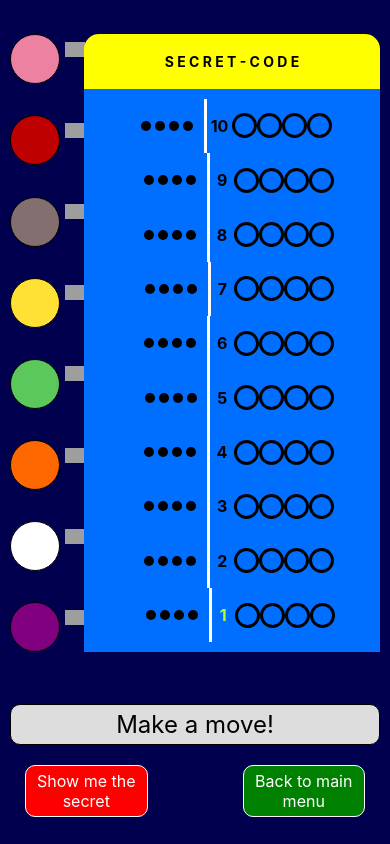
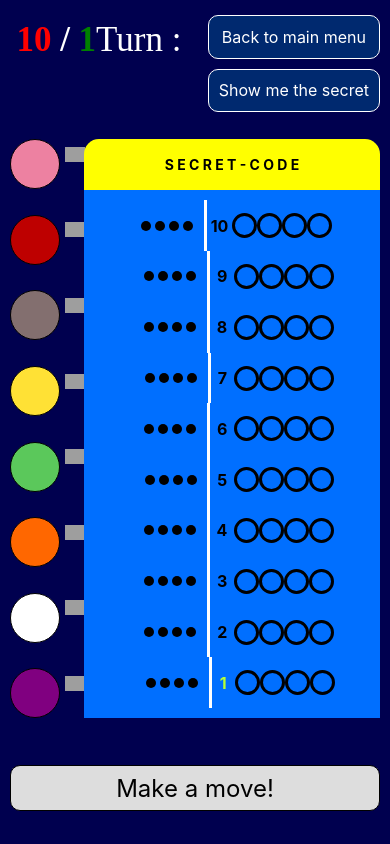
Before and after one commit to lior-tsah/TheSecretCode, a React Native app: screen /Game in a window 390 px wide. Built offline with nearby package versions, Linux system fonts and the light colour scheme; grey boxes are pictures that could not be loaded.

Commit message:
finish game

```diff
--- a/components/Dropdown.js
+++ b/components/Dropdown.js
@@ -1,25 +1,49 @@
 import SelectDropdown from 'react-native-select-dropdown';
 import React from 'react';
+import {StyleSheet, Text, View} from 'react-native';
 
 const Dropdown = props => {
-  const {options, placeholder, backgroundColor, onSelectOption, textColor} =
-    props;
+  const {
+    options,
+    placeholder,
+    backgroundColor,
+    onSelectOption,
+    textColor,
+    height,
+    width,
+    renderDropdownIcon,
+    dropdownIconPosition = 'left',
+  } = props;
+
+  const styles = StyleSheet.create({
+    main: {
+      height: height,
+      backgroundColor: backgroundColor,
+      width: width,
+      borderRadius: 10,
+      borderWidth: 1,
+      borderColor: '#fff',
+    },
+    dropdown: {
+      backgroundColor: backgroundColor,
+      width: 200,
+      borderRadius: 10,
+      borderWidth: 1,
+      borderColor: '#fff',
+    },
+  });
 
   return (
     <SelectDropdown
-      buttonStyle={{
-        height: 40,
-        backgroundColor: backgroundColor,
-        width: 200,
-        borderRadius: 10,
-        borderWidth: 1,
-        borderColor: '#fff',
-      }}
+      buttonStyle={styles.main}
+      renderDropdownIcon={renderDropdownIcon}
+      dropdownIconPosition={dropdownIconPosition}
       buttonTextStyle={{color: textColor}}
       rowTextStyle={{color: textColor}}
-      dropdownStyle={{backgroundColor: backgroundColor}}
+      dropdownStyle={styles.dropdown}
       data={options}
       defaultButtonText={placeholder}
+
       onSelect={onSelectOption}
       buttonTextAfterSelection={(selectedItem, index) => {
         // text represented after item is selected
--- /dev/null
+++ b/components/Header.js
@@ -0,0 +1,87 @@
+import React from 'react';
+import {StyleSheet, Text, View} from 'react-native';
+import Dropdown from './Dropdown';
+import {language} from '../data';
+import RegularButton from './RegularButton';
+
+const Header = props => {
+  const {levels, numOfTurn, isShowSecretCode, currLanguage} = props;
+
+  const genericTextStyle = {
+    fontSize: 35,
+    fontFamily: 'cursive',
+  };
+  const textDetails = [
+    {
+      text: `${language[currLanguage].turn} :`,
+      style: {color: '#fff'},
+    },
+    {
+      text: `${10 - numOfTurn}`,
+      style: {color: 'green', fontWeight: 'bold'},
+    },
+    {
+      text: ' / ',
+      style: {color: '#fff', fontWeight: 'bold'},
+    },
+    {
+      text: '10',
+      style: {color: 'red', fontWeight: 'bold'},
+    },
+  ];
+
+  const styles = StyleSheet.create({
+    main: {
+      flex: 2,
+      flexDirection: 'row-reverse',
+      height: '100%',
+    },
+    dropdown: {
+      padding: 10,
+      height: '100%',
+    },
+    text: {
+      //justifyContent: 'center',
+      //alignItems: 'center',
+      flexDirection: currLanguage === 'he' ? 'row' : 'row-reverse',
+    },
+    textPicker: {
+      flex: 4,
+      height: '100%',
+      flexDirection: 'column',
+      justifyContent: 'space-between',
+      alignItems: 'center',
+      paddingTop: 20,
+    },
+  });
+  return (
+    <View style={styles.main}>
+      {!isShowSecretCode && (
+        <View style={styles.dropdown}>
+          {levels.map((level, index) => (
+            <RegularButton
+              key={index}
+              width={'100%'}
+              height={'50%'}
+              onPress={level.func}
+              text={level.label}
+              color={'#00296f'}
+              fontSize={16}
+            />
+          ))}
+        </View>
+      )}
+      <View style={styles.textPicker}>
+        <View style={styles.text}>
+          {textDetails.map((text, index) => (
+            <Text key={index} style={[genericTextStyle, text.style]}>
+              {text.text}
+            </Text>
+          ))}
+        </View>
+      </View>
+    </View>
+  );
+};
+
+export default Header;
--- a/data.js
+++ b/data.js
@@ -73,7 +73,8 @@ export const menuURL =
   'https://cdn4.vectorstock.com/i/1000x1000/25/23/dartboard-with-dart-over-blue-background-vector-2122523.jpg';
 export const wheelURL =
   'https://cdn4.iconfinder.com/data/icons/blue-common-symbols-vol-1/1024/cog_wheel_sprocket_piece_gear_app_mobile-512.png';
-
+export const threeDotsURL =
+  'https://cdn4.iconfinder.com/data/icons/utilities-part-2/64/dots-512.png';
 export const XURL =
   'https://icon2.cleanpng.com/20180326/gew/kisspng-red-computer-icons-clip-art-cross-5ab9206bf219e5.8839672315220818999917.jpg';
 export const language = {
@@ -84,10 +85,11 @@ export const language = {
     backToMainMenuBtn: 'חזרה לתפריט הראשי',
     warningAlertTitle: 'האם אתה בטוח?',
     warningAlertDetails: 'אתה בטוח רוצה לצפות בקוד הסודי עכשיו?',
-    warningAlertBackDetails:'האם אתה בטוח שברצונך לסיים כעת את המשחק ולחזור לתפריט הראשי?',
+    warningAlertBackDetails:
+      'האם אתה בטוח שברצונך לסיים כעת את המשחק ולחזור לתפריט הראשי?',
     yes: 'כן',
     no: 'לא',
-
+    turn: 'תור',
     //--------- Menu ---------
     mainTitle: 'בול פגיעה',
     startGameBtn: 'התחל משחק',
@@ -125,10 +127,11 @@ export const language = {
     backToMainMenuBtn: 'Back to main menu',
     warningAlertTitle: 'Are your sure?',
     warningAlertDetails: 'Are you sure you want to watch the secret code now?',
-    warningAlertBackDetails:'Are you sure you want to end the game now and return to the main menu?',
+    warningAlertBackDetails:
+      'Are you sure you want to end the game now and return to the main menu?',
     yes: 'Yes',
     no: 'No',
-
+    turn: 'Turn',
     //Menu
     mainTitle: 'The Secret Code',
     startGameBtn: 'Start Game',
--- a/screens/Game.js
+++ b/screens/Game.js
@@ -1,6 +1,6 @@
 /* eslint-disable react-hooks/exhaustive-deps */
 import React, {useEffect, useRef, useState, useContext} from 'react';
-import {StyleSheet, View, Alert} from 'react-native';
+import {StyleSheet, View, Alert, Image} from 'react-native';
 import Board from '../components/Board';
 import NavColors from '../components/NavColors';
 import {
@@ -12,10 +12,12 @@ import {
   winningURL,
   loseURL,
   language,
+  threeDotsURL,
 } from '../data';
 import {useNavigation} from '@react-navigation/native';
 import {SettingsContext} from '../SettingsContext';
 import RegularButton from '../components/RegularButton';
+import Header from '../components/Header';
 
 const Game = props => {
   const navigation = useNavigation();
@@ -154,8 +156,28 @@ const Game = props => {
       () => navigation.navigate('Menu'),
     );
   };
+
+  const levels = [
+    {
+      label: language[currLanguage].backToMainMenuBtn,
+      func: onPressBackToTheMainMenu,
+    },
+    {
+      label: language[currLanguage].showSecretBtn,
+      func: onPressShowSecret,
+    },
+  ];
+
+  const headerProps = {
+    levels,
+    isShowSecretCode,
+    numOfTurn,
+    currLanguage,
+  };
   return (
     <View style={styles.container}>
+      <Header {...headerProps} />
+
       <View style={styles.main}>
         <NavColors
           setChosenColor={setChosenColor}
@@ -174,20 +196,26 @@ const Game = props => {
           chosenColor={!!chosenColor}
         />
       </View>
-      <View style={{flex: 2, margin: 10, justifyContent: 'center'}}>
+      <View
+        style={{
+          flex: 1,
+          marginBottom: 20,
+          padding: 10,
+        }}>
+        <View>
           {isShowSecretCode ? (
             <RegularButton
               width={'100%'}
-            height={40}
+              height={'90%'}
               onPress={() => navigation.navigate('Menu')}
               text={language[currLanguage].backToMainMenuBtn}
               color={'green'}
               fontSize={20}
             />
           ) : (
-          <View>
             <RegularButton
               width={'100%'}
+              height={'90%'}
               onPress={calculateResults}
               text={language[currLanguage].makeMoveBtn}
               color={'cyan'}
@@ -198,25 +226,8 @@ const Game = props => {
               }
               textColor={'#000'}
             />
-
-            <View style={styles.button}>
-              <RegularButton
-                width={'35%'}
-                onPress={onPressShowSecret}
-                text={language[currLanguage].showSecretBtn}
-                color={'red'}
-                fontSize={16}
-              />
-              <RegularButton
-                width={'35%'}
-                onPress={onPressBackToTheMainMenu}
-                text={language[currLanguage].backToMainMenuBtn}
-                color={'green'}
-                fontSize={16}
-              />
+          )}
         </View>
-          </View>
-        )}
       </View>
     </View>
   );
@@ -226,14 +237,12 @@ const styles = StyleSheet.create({
   container: {height: '100%', backgroundColor: '#00004f'},
   main: {
     justifyContent: 'space-between',
-    flex: 10,
+    flex: 12,
     flexDirection: 'row',
     alignItems: 'center',
   },
   button: {
-    flexDirection: 'row',
-    justifyContent: 'space-between',
-    padding: 10,
+    padding: 20,
   },
 });
 
--- a/screens/Settings.js
+++ b/screens/Settings.js
@@ -9,6 +9,14 @@ import RegularButton from '../components/RegularButton';
 const Settings = props => {
   const navigation = useNavigation();
   const {currLanguage, setCurrLanguage, setLevel} = useContext(SettingsContext);
+
+  const renderDropdownIcon = () => {
+    return (
+      <View style={{marginLeft: 10}}>
+        <Text>🔽</Text>
+      </View>
+    );
+  };
 
   const levels = useMemo(() => {
     return [
@@ -43,6 +51,9 @@ const Settings = props => {
       placeholder: language[currLanguage].levelPlaceholder,
       onSelectOption: option => setLevel(option.value),
       textColor: 'black',
+      height: 40,
+      width: 200,
+      renderDropdownIcon,
     },
     {
       options: languages,
@@ -50,6 +61,9 @@ const Settings = props => {
       placeholder: language[currLanguage].selectLanguagePlacehlder,
       onSelectOption: option => setCurrLanguage(option.value),
       textColor: 'white',
+      height: 40,
+      width: 200,
+      renderDropdownIcon,
     },
   ];
 
```
Also changed, not shown: components/StopWatch.js (added, +75 -0 lines). Lines whose indentation alone changed are shown as unchanged.
